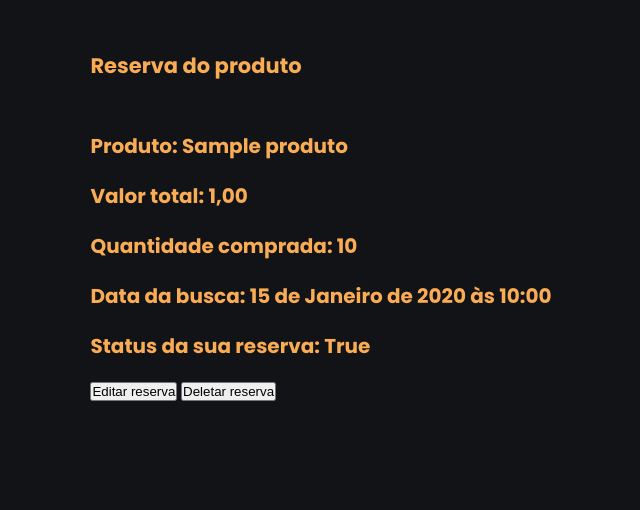
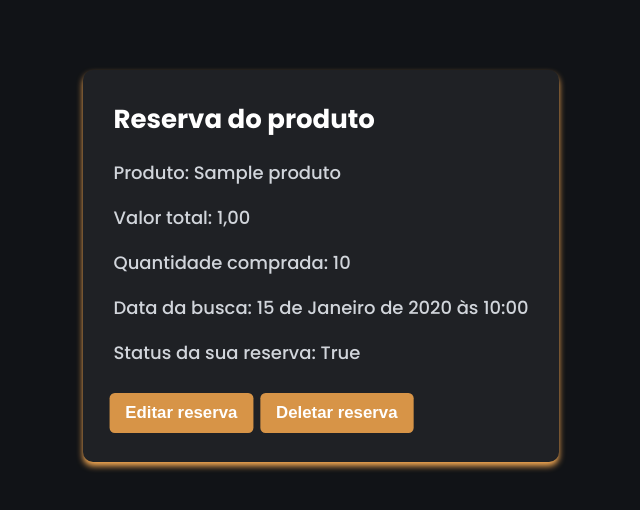
Before and after one commit to AroldoF/Espaco-Mulher, a Django app: page /reservas-produto/1 in a window 1280 px wide. Shown: the part 145-655 px from the top of the page, without its empty margins (319-959 px from the left). Run offline with Django 5.2, Linux system fonts and the light colour scheme; a user stored in the database is signed in; tables that the repository leaves empty hold one stand-in row (values such as "Sample post").

Commit message:
css reservas

```diff
--- a/projeto/static/style/style.css
+++ b/projeto/static/style/style.css
@@ -807,32 +807,100 @@ nav{
     margin-top: 50px;
     display: flex;
     justify-content: center;
-    align-items: center;
+    align-items: flex-start;
     width: 100%;
     gap: 100px;
 }
 .reservas__section h2{
-    color: var(--secondary-color);
-    margin-bottom: 50px;
+    color: var(--white);
+    font-size: 24px;
+    font-weight: bold;
+    text-align: center;
+    margin-bottom: 20px;
 }
 .div__reserva{
     background-color: var(--primary-color-light);
     color: #d1d5db;
-    margin-top: 20px;
     padding: 20px;
-    border-radius: 5px;
+    border-radius: 10px;
+    box-shadow: 0px 4px 6px var(--primary-color-extra-light);
+    width: 100%;
+    max-width: 350px;
+    margin-bottom: 20px;
+    transition: transform 0.2s ease, box-shadow 0.2s ease;
 }
+
+.div__reserva:hover{
+    transform: translate(-5px);
+    box-shadow: 0px 6px 12px var(--secondary-color-dark);
+}
+
 .info p{
-    color: var(--secondary-color);
+    font-size: 16px;
+    margin: 5px 0;
+}
+
+/* Detalhes reserva */
+
+.main__detalhes-reserva{
+    margin-top: 50px;
+    display: flex;
+    justify-content: center;
+    align-items: center;
+    width: 100%;
+    padding: 20px;
+}
+
+.detalhes__section{
+    background-color: var(--primary-color-light);
+    padding: 30px;
+    border-radius: 10px;
+    box-shadow: 0px 4px 6px var(--secondary-color);
+    max-width: 500px;
+}
+
+.detalhes__section h2 {
+    color: var(--white);
+    font-size: 26px;
     font-weight: bold;
-    font-size: 20px;
     margin-bottom: 20px;
 }
+
+.detalhes__info p{
+    font-size: 18px;
+    margin: 18px 0;
+    color: var(--text-light);
+    font-weight: 500;
+}
+
+.detalhes__info a{
+    text-decoration: none;
+}
+
+.detalhes__info button{
+    background-color: var(--secondary-color);
+    color: var(--white);
+    font-size: 16px;
+    font-weight: bold;
+    padding: 10px 15px;
+    border: none;
+    border-radius: 5px;
+    cursor: pointer;
+    transition: 0.3 ease-in-out;
+    margin-top: 10px;
+    margin-right: 10px;
+}
+
+.detalhes__info button{
+    background-color: var(--secondary-color-dark);
+    transform: scale(1.05);
+}
+
 
 /* gerenciar */
 .reserva-card{
     margin: 20px 0;
-    background-color: var(--primary-color-light);
+    background-color: var(--secondary-color);
     padding: 20px;
     border-radius: 20px;
 }
--- a/projeto/templates/reservas/_reservas_id.html
+++ b/projeto/templates/reservas/_reservas_id.html
@@ -9,11 +9,11 @@
 </head>
 <body>
     {% include "partials/_nav.html" %}
-    <main class="main__reservas">
-        <section class="reservas__section">
+    <main class="main__detalhes-reserva">
+        <section class="detalhes__section">
             {% if reservas_produto %}
             <h2>Reserva do produto</h2>
-            <div class="info">
+            <div class="detalhes__info">
                 <p>Produto: {{produtos.nome}}</p>
                 <p>Valor total: {{produtos.preco}}</p>
                 <p>Quantidade comprada: {{reservas_produto.quantidade_comprada}}</p>
@@ -27,7 +27,7 @@
 
             {% if reservas_servico %}
             <h2>Reserva do serviço</h2>
-            <div class="info">
+            <div class="detalhes__info">
                 <p>Serviço: {{servicos.nome}}</p>
                 <p>Valor total: {{servicos.preco}}</p>
                 <p>Tempo de duração: {{servicos.tempo_duracao}}</p>
```
Also changed, not shown: projeto/static/js/custom.js (line endings or trailing spaces).
